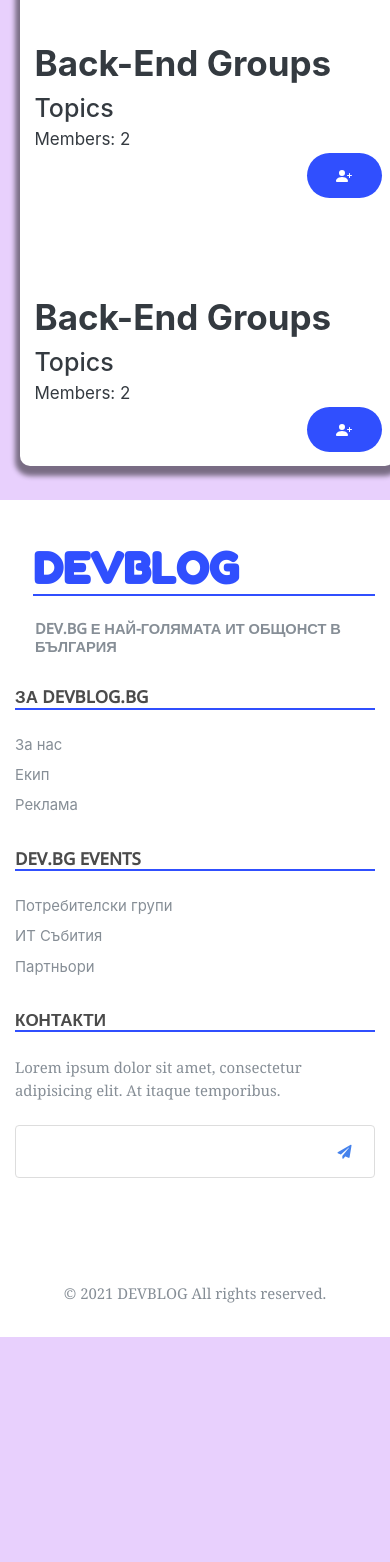
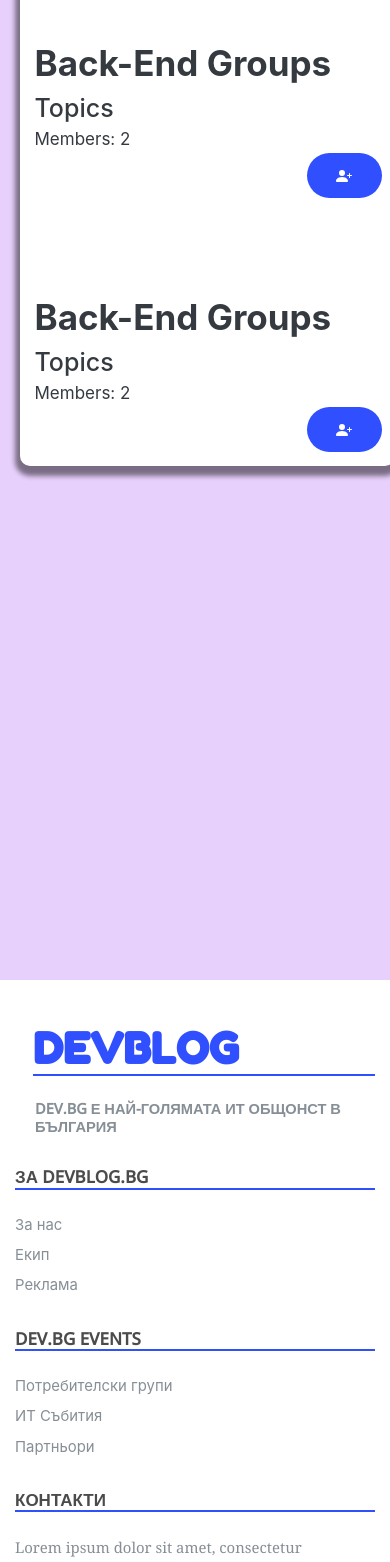
Before and after one commit to nikolaypleshkov/rjs_blog, a React (Create React App) app in the folder client/: page / in a window 390 px wide. Shown: the part 1580-3142 px from the top of the page. Before the commit the page ends 2917 px from the top, so only its background shows below. Built offline with nearby package versions, Linux system fonts and the light colour scheme.

Commit message:
Fix footer position on mobile display

```diff
--- a/client/src/components/Footer/Footer.css
+++ b/client/src/components/Footer/Footer.css
@@ -11,7 +11,7 @@
 footer{
     background-color: #fff !important;
       position: absolute;
-      top: 100rem;
+      top: 130rem;
       width: 100vw;
   }
 
```
